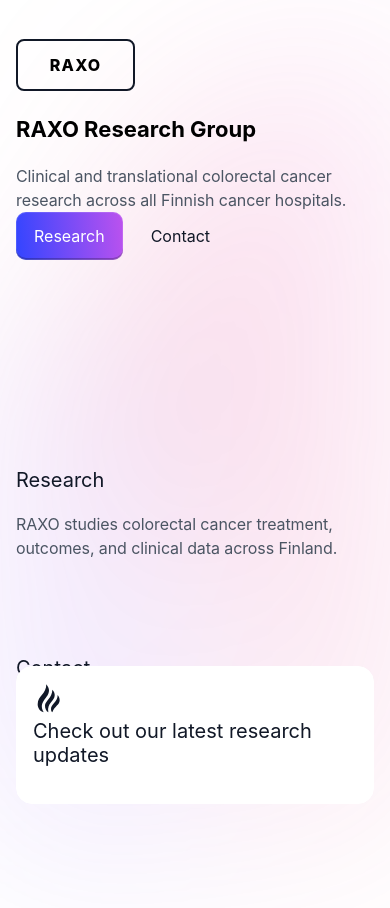
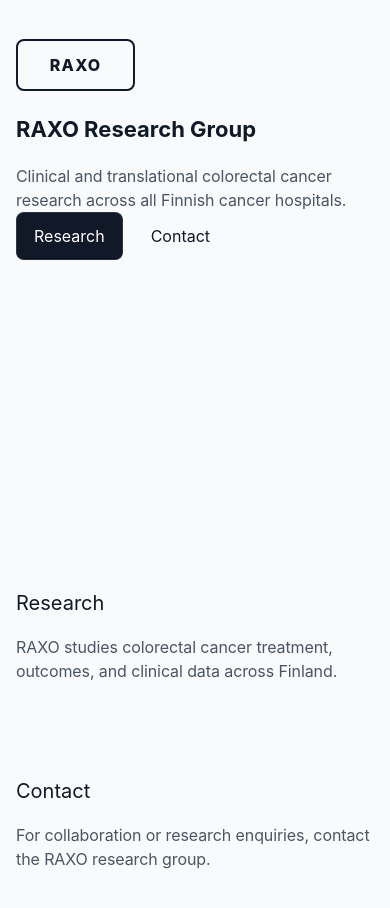
Before and after one commit to emerikosterlund/raxo-website, an Astro site: page / in a window 390 px wide. Before the commit the page ends 844 px from the top, so only its background shows below. Built offline with nearby package versions, Linux system fonts and the light colour scheme; Astro itself is replaced by a stand-in of ours.

Commit message:
Clean up starter Astro homepage styling

```diff
--- a/src/components/Welcome.astro
+++ b/src/components/Welcome.astro
@@ -1,9 +1,4 @@
----
-import background from '../assets/background.svg';
----
-
 <div id="container">
-	<img id="background" src={background.src} alt="" fetchpriority="high" />
 	<main>
 		<section id="hero">
 			<div class="logo-placeholder" aria-label="RAXO logo placeholder">
@@ -32,35 +27,18 @@ import background from '../assets/background.svg';
 			For collaboration or research enquiries, contact the RAXO research group.
 		</p>
 	</section>
-
-	<a href="https://astro.build/blog/astro-6-beta/" id="news" class="box">
-		<svg width="32" height="32" fill="none" xmlns="http://www.w3.org/2000/svg"
-			><path
-				d="M24.667 12c1.333 1.414 2 3.192 2 5.334 0 4.62-4.934 5.7-7.334 12C18.444 28.567 18 27.456 18 26c0-4.642 6.667-7.053 6.667-14Zm-5.334-5.333c1.6 1.65 2.4 3.43 2.4 5.333 0 6.602-8.06 7.59-6.4 17.334C13.111 27.787 12 25.564 12 22.666c0-4.434 7.333-8 7.333-16Zm-6-5.333C15.111 3.555 16 5.556 16 7.333c0 8.333-11.333 10.962-5.333 22-3.488-.774-6-4-6-8 0-8.667 8.666-10 8.666-20Z"
-				fill="#111827"></path></svg
-		>
-		<h2>Check out our latest research updates</h2>
-	</a>
 </div>
 
 <style>
-	#background {
-		position: fixed;
-		top: 0;
-		left: 0;
-		width: 100%;
-		height: 100%;
-		z-index: -1;
-		filter: blur(100px);
-	}
-
 	#container {
+		background: #f8fafc;
+		color: #111827;
 		font-family: Inter, Roboto, 'Helvetica Neue', 'Arial Nova', 'Nimbus Sans', Arial, sans-serif;
-		height: 100%;
+		min-height: 100%;
 	}
 
 	main {
-		height: 100%;
+		min-height: 70vh;
 		display: flex;
 		justify-content: center;
 	}
@@ -71,6 +49,7 @@ import background from '../assets/background.svg';
 		flex-direction: column;
 		justify-content: center;
 		padding: 16px;
+		width: min(720px, 100%);
 	}
 
 	.logo-placeholder {
@@ -109,35 +88,18 @@ import background from '../assets/background.svg';
 		color: rgb(78, 80, 86);
 	}
 
-	#links a svg {
-		height: 1em;
-		margin-left: 8px;
-	}
-
 	#links a.button {
 		color: white;
-		background: linear-gradient(83.21deg, #3245ff 0%, #bc52ee 100%);
+		background: #111827;
 		box-shadow:
 			inset 0 0 0 1px rgba(255, 255, 255, 0.12),
 			inset 0 -2px 0 rgba(0, 0, 0, 0.24);
-		border-radius: 10px;
+		border-radius: 8px;
 	}
 
 	#links a.button:hover {
 		color: rgb(230, 230, 230);
 		box-shadow: none;
-	}
-
-	pre {
-		font-family:
-			ui-monospace, 'Cascadia Code', 'Source Code Pro', Menlo, Consolas, 'DejaVu Sans Mono',
-			monospace;
-		font-weight: normal;
-		background: linear-gradient(14deg, #d83333 0%, #f041ff 100%);
-		-webkit-background-clip: text;
-		-webkit-text-fill-color: transparent;
-		background-clip: text;
-		margin: 0;
 	}
 
 	h2 {
@@ -155,47 +117,10 @@ import background from '../assets/background.svg';
 		margin: 0;
 	}
 
-	code {
-		display: inline-block;
-		background:
-			linear-gradient(66.77deg, #f3cddd 0%, #f5cee7 100%) padding-box,
-			linear-gradient(155deg, #d83333 0%, #f041ff 18%, #f5cee7 45%) border-box;
-		border-radius: 8px;
-		border: 1px solid transparent;
-		padding: 6px 8px;
-	}
-
 	.content-section {
 		margin: 0 auto 96px;
 		max-width: 720px;
 		padding: 0 16px;
-	}
-
-	.box {
-		padding: 16px;
-		background: rgba(255, 255, 255, 1);
-		border-radius: 16px;
-		border: 1px solid white;
-	}
-
-	#news {
-		position: absolute;
-		bottom: 16px;
-		right: 16px;
-		max-width: 300px;
-		text-decoration: none;
-		transition: background 0.2s;
-		backdrop-filter: blur(50px);
-	}
-
-	#news:hover {
-		background: rgba(255, 255, 255, 0.55);
-	}
-
-	@media screen and (max-height: 368px) {
-		#news {
-			display: none;
-		}
 	}
 
 	@media screen and (max-width: 768px) {
@@ -217,13 +142,6 @@ import background from '../assets/background.svg';
 			padding: 14px 18px;
 		}
 
-		#news {
-			right: 16px;
-			left: 16px;
-			bottom: 2.5rem;
-			max-width: 100%;
-		}
-
 		h1 {
 			line-height: 1.5;
 		}
--- a/src/pages/index.astro
+++ b/src/pages/index.astro
@@ -1,9 +1,6 @@
 ---
 import Welcome from '../components/Welcome.astro';
 import Layout from '../layouts/Layout.astro';
-
-// Welcome to Astro! Wondering what to do next? Check out the Astro documentation at https://docs.astro.build
-// Don't want to use any of this? Delete everything in this file, the `assets`, `components`, and `layouts` directories, and start fresh.
 ---
 
 <Layout>
```
Also changed, not shown: TODO.md (+1 -1 lines).
